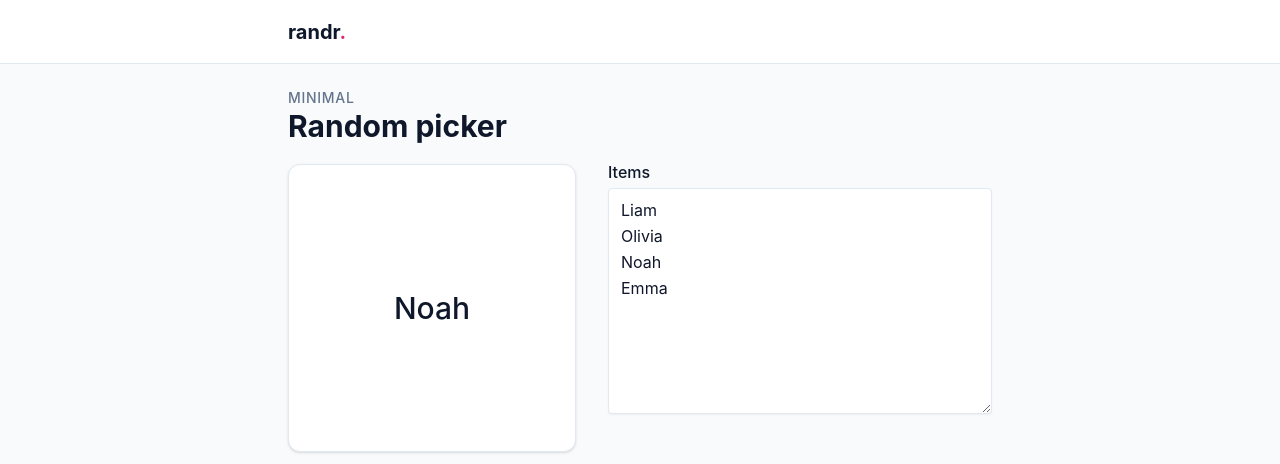
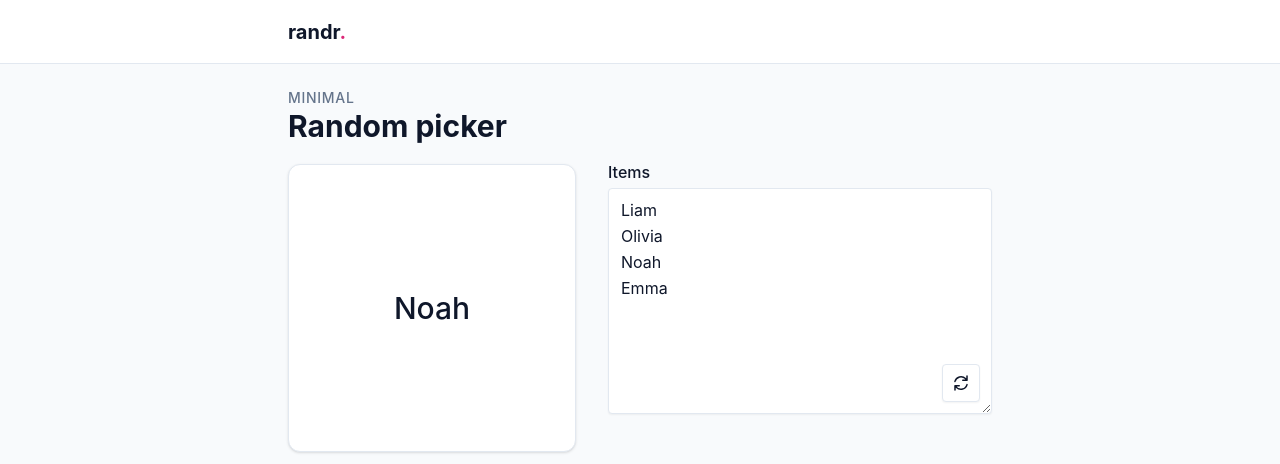
Before and after one commit to scybernaut/randr, a SvelteKit app: page /list in a window 1280 px wide. Shown: the top 464 px of the page. Built offline with nearby package versions, Linux system fonts and the light colour scheme; a web font is replaced by a local one.

Commit message:
added shuffle button to list

```diff
--- a/src/lib/Button.svelte
+++ b/src/lib/Button.svelte
@@ -2,6 +2,7 @@
   import { twMerge } from "tailwind-merge";
   let moreClasses = "";
   export let disabled = false;
+  export let colored = true;
 
   export { moreClasses as class };
 </script>
@@ -9,9 +10,13 @@
 <button
   on:click
   class={twMerge(
-    "rounded border border-transparent bg-primary-600 px-6 py-2.5 text-lg text-white shadow-md",
-    "outline-none ring-primary-500 ring-opacity-50 transition-colors duration-100 hover:bg-primary-700 focus-visible:border-primary-700 focus-visible:ring-2 active:bg-primary-600",
-    "dark:bg-primary-600 dark:hover:bg-primary-700 dark:focus-visible:border-primary-500 dark:active:bg-primary-800",
+    "rounded border border-transparent px-6 py-2.5 text-lg shadow-md",
+    (colored && "bg-primary-600 text-white hover:bg-primary-700 active:bg-primary-600") ||
+      "border-gray-200 bg-white hover:bg-gray-50 active:bg-white",
+    "outline-none ring-primary-500 ring-opacity-50 transition-colors duration-100  focus-visible:border-primary-700 focus-visible:ring-2",
+    (colored && "dark:bg-primary-600 dark:hover:bg-primary-700 dark:active:bg-primary-800") ||
+      "dark:border-transparent dark:bg-gray-800 dark:hover:bg-gray-700 dark:active:bg-gray-800",
+    "dark:focus-visible:border-primary-500",
     "disabled:cursor-not-allowed disabled:opacity-40 disabled:hover:bg-primary-600",
     moreClasses
   )}
--- a/src/routes/list/+page.svelte
+++ b/src/routes/list/+page.svelte
@@ -51,7 +51,11 @@
     return alternates[distances.lastIndexOf(minDist)];
   };
 
+  let isGenerating = false;
   const generate = async () => {
+    if (isGenerating) return;
+    isGenerating = true;
+
     let index = Math.floor(Math.random() * items.length);
     let presentationUpdateCount =
       Math.floor(Math.random() * (MAX_PRE_UPDATES - MIN_PRE_UPDATES + 1)) + MIN_PRE_UPDATES;
@@ -68,10 +72,29 @@
     pickedIndex = index;
 
     await sleep(200); // wait *before* flashing
+    isGenerating = false;
 
     flashing = true;
     await sleep(150);
     flashing = false;
+  };
+
+  const shuffleArray = (array) => {
+    for (let i = array.length - 1; i > 0; i--) {
+      const j = Math.floor(Math.random() * (i + 1));
+      const temp = array[i];
+      array[i] = array[j];
+      array[j] = temp;
+    }
+  };
+
+  const shuffle = () => {
+    shuffleArray(items);
+    $config.inputText = items.join("\n");
+
+    pickedIndex = items.indexOf(picked);
+
+    console.log(pickedIndex, items);
   };
 </script>
 
@@ -108,23 +131,45 @@
         </span>
       {/key}
     </div>
-    <Button on:click={generate} class="mt-4 w-full" disabled={isInvalid}>Generate</Button>
+    <Button on:click={generate} class="mt-4 w-full" disabled={isInvalid || isGenerating}>
+      Generate
+    </Button>
   </div>
   <div class="flex-grow">
     <label class="mb-2 block">
       <p class="mb-1 block font-medium">Items</p>
+      <div class="relative">
         <textarea
           cols="30"
           rows="8"
           {placeholder}
           class={twMerge(
-          "w-full rounded border bg-white px-3 py-2 leading-relaxed shadow-sm",
+            "block w-full rounded border bg-white px-3 py-2 leading-relaxed shadow-sm",
             "outline-none focus-visible:border-primary-500 focus-visible:ring-2 focus-visible:ring-primary-500 focus-visible:ring-opacity-50",
             "placeholder:text-gray-300 dark:placeholder:text-gray-500",
             "dark:border-transparent dark:bg-gray-800 dark:shadow focus-visible:dark:border-primary-500"
           )}
           bind:value={$config.inputText}
         />
+        <Button
+          on:click={shuffle}
+          colored={false}
+          class="absolute bottom-3 right-3 p-2 shadow-sm dark:bg-gray-700 dark:hover:bg-gray-600 dark:hover:active:bg-gray-700"
+        >
+          <svg
+            xmlns="http://www.w3.org/2000/svg"
+            viewBox="0 0 20 20"
+            fill="currentColor"
+            class="h-5 w-5"
+          >
+            <path
+              fill-rule="evenodd"
+              d="M15.312 11.424a5.5 5.5 0 01-9.201 2.466l-.312-.311h2.433a.75.75 0 000-1.5H3.989a.75.75 0 00-.75.75v4.242a.75.75 0 001.5 0v-2.43l.31.31a7 7 0 0011.712-3.138.75.75 0 00-1.449-.39zm1.23-3.723a.75.75 0 00.219-.53V2.929a.75.75 0 00-1.5 0V5.36l-.31-.31A7 7 0 003.239 8.188a.75.75 0 101.448.389A5.5 5.5 0 0113.89 6.11l.311.31h-2.432a.75.75 0 000 1.5h4.243a.75.75 0 00.53-.219z"
+              clip-rule="evenodd"
+            />
+          </svg>
+        </Button>
+      </div>
     </label>
   </div>
 </div>
```
Lines whose indentation alone changed are shown as unchanged.
